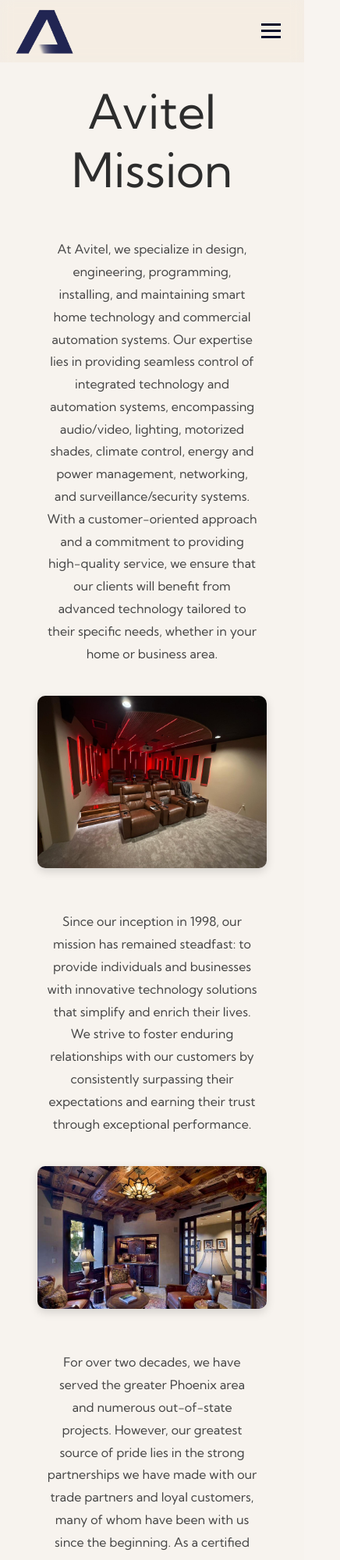
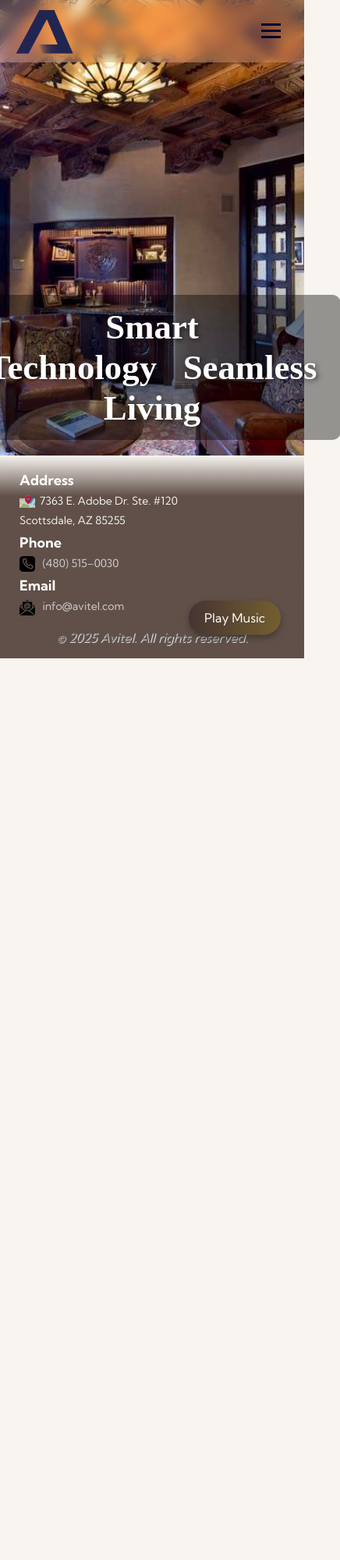
Before and after one commit to whitepanther69/letiva, a plain HTML site: page about.html in a window 390 px wide. Shown: the top 2000 px of the page at 78% size, 436 px wide, since content can reach past the window. After the commit the page ends 844 px from the top, so only its background shows below. Drawn offline with Linux system fonts and the light colour scheme.

Commit message:
Update about.html

```diff
--- a/about.html
+++ b/about.html
@@ -1,9 +1,13 @@
 <!DOCTYPE html>
 <html lang="en">
 <head>
+  <!-- Force browser to not cache -->
+  <meta http-equiv="Cache-Control" content="no-cache, no-store, must-revalidate" />
+  <meta http-equiv="Pragma" content="no-cache" />
+  <meta http-equiv="Expires" content="0" />
     <meta charset="UTF-8">
     <meta name="viewport" content="width=device-width, initial-scale=1.0">
-  <title>about</title>
+    <title>avitel</title>
 
     <!-- Google Fonts -->
     <link href="https://fonts.googleapis.com/css2?family=Great+Vibes&family=Kumbh+Sans:wght@300;400;600;700&display=swap" rel="stylesheet">
@@ -14,9 +18,7 @@
     <!-- Your Styles -->
     <link rel="stylesheet" href="style.css">
 </head>
-
 <body>
-    <div class="main-wrapper">
     <!-- Navigation -->
     <nav class="navbar">
         <div class="navbar__container">
@@ -28,83 +30,41 @@
                 <span class="bar"></span>
                 <span class="bar"></span>
               </div>
+
               <ul class="navbar__menu">
                 <li class="navbar__item"><a href="index.html" class="navbar__links">Home</a></li>
                 <li class="navbar__item"><a href="about.html" class="navbar__links">About</a></li>
                 <li class="navbar__item"><a href="service.html" class="navbar__links">Service</a></li>
                 <li class="navbar__item"><a href="portfolio.html" class="navbar__links">Portfolio</a></li>
                 <li class="navbar__item">
-          <a href="tel:+14805150030" class="navbar__links">📞 (480) 515-0030</a>
+                  <a href="tel:+14805150030" class="navbar__links"><span class="phone-icon"></span> (480) 515–0030</a>
                 </li>
                 <li class="navbar__btn">
                   <a href="contact.html" class="button">Get in Touch</a>
                 </li>
               </ul>
+
         </div>
     </nav>
 
-  <!-- Hero Section for About Page -->
-
-  <!-- About / Mission Section -->
-  <section id="about" class="about-section">
-
-        <div class="container">
-
-          <div class="mission-centered">
-            <h2>Avitel Mission</h2>
-          </div>
-
-          <!-- Mission Full Text Block -->
-          <div class="mission-block">
-            <p>
-              At Avitel, we specialize in design, engineering, programming, installing, and maintaining
-              smart home technology and commercial automation systems. Our expertise lies in
-              providing seamless control of integrated technology and automation systems,
-              encompassing audio/video, lighting, motorized shades, climate control, energy and power
-              management, networking, and surveillance/security systems. With a customer-oriented
-              approach and a commitment to providing high-quality service, we ensure that our clients
-              will benefit from advanced technology tailored to their specific needs, whether in your
-              home or business area.
-            </p>
-            <img src="images/images/CHAIR.jpg" alt="Chair Image">
-          </div>
-
-          <div class="mission-block">
-            <p>
-              Since our inception in 1998, our mission has remained steadfast: to provide individuals
-              and businesses with innovative technology solutions that simplify and enrich their lives.
-              We strive to foster enduring relationships with our customers by consistently surpassing
-              their expectations and earning their trust through exceptional performance.
-            </p>
-            <img src="images/images/4730709_24_2.jpg" alt="Luxury Image">
-          </div>
-
-          <div class="mission-block">
-            <p>
-              For over two decades, we have served the greater Phoenix area and numerous out-of-state
-              projects. However, our greatest source of pride lies in the strong partnerships we have
-              made with our trade partners and loyal customers, many of whom have been with us since
-              the beginning. As a certified dealer for Crestron, Lutron, Savant, and Control4 home
-              automation control systems, we remain committed to providing cutting-edge solutions
-              that enhance your lifestyle or business operations.
-            </p>
-            <img src="images/images/4730709_2.jpg" alt="Saloon Image">
-          </div>
-
-          <div class="mission-block">
-            <p>
-              We extend a warm invitation to you to experience the Avitel difference and become part of
-              our family. Whether you're seeking assistance with your technology needs or exploring
-              ways to elevate your living or working environment, we're here to help.
-              Welcome to Avitel, where innovation meets unparalleled service.
-            </p>
-            <img src="images/images/4730709_42_2.jpg" alt="Exterior Image">
-          </div>
+    <!-- Hero section -->
+    <div class="main__container" id="hero-section">
+        <div class="main__content">
+            <h1>Smart Technology&nbsp;&nbsp;&nbsp;Seamless Living</h1>
+            <!--<h2>TECHNOLOGY</h2>
+            <p>Your trusted partner for IT solutions, audio/visual installations, security, and more</p> -->
 
      </div>
+  </div>
+   <!-- Background Music -->
+<audio id="background-music" loop>
+  <source src="images/music/ES_Debussy_ Suite Bergamasque, CD 82_ III. Clair de lune - Mira Ma.mp3" type="audio/mpeg">
+  Your browser does not support the audio element.
+</audio>
 
+<!-- Music Play/Pause Button -->
+<button onclick="toggleMusic()" id="music-button">Play Music</button>
 
-  </section>
 
  <footer>
     <div class="footer-container">
@@ -134,7 +94,7 @@
           </a>
         </p>
       </div>
-
+     <!----
       <div class="footer-box">
         <h3>Follow Us</h3>
         <div class="social-icons">
@@ -156,13 +116,12 @@
         </div>
       </div>
     </div>
-
+     -->
     <div class="footer-bottom">
       <p>© 2025 Avitel. All rights reserved.</p>
     </div>
   </footer>
 
-
   <script src="app.js"></script>
 </body>
 </html>
```
Lines whose indentation alone changed are shown as unchanged.
